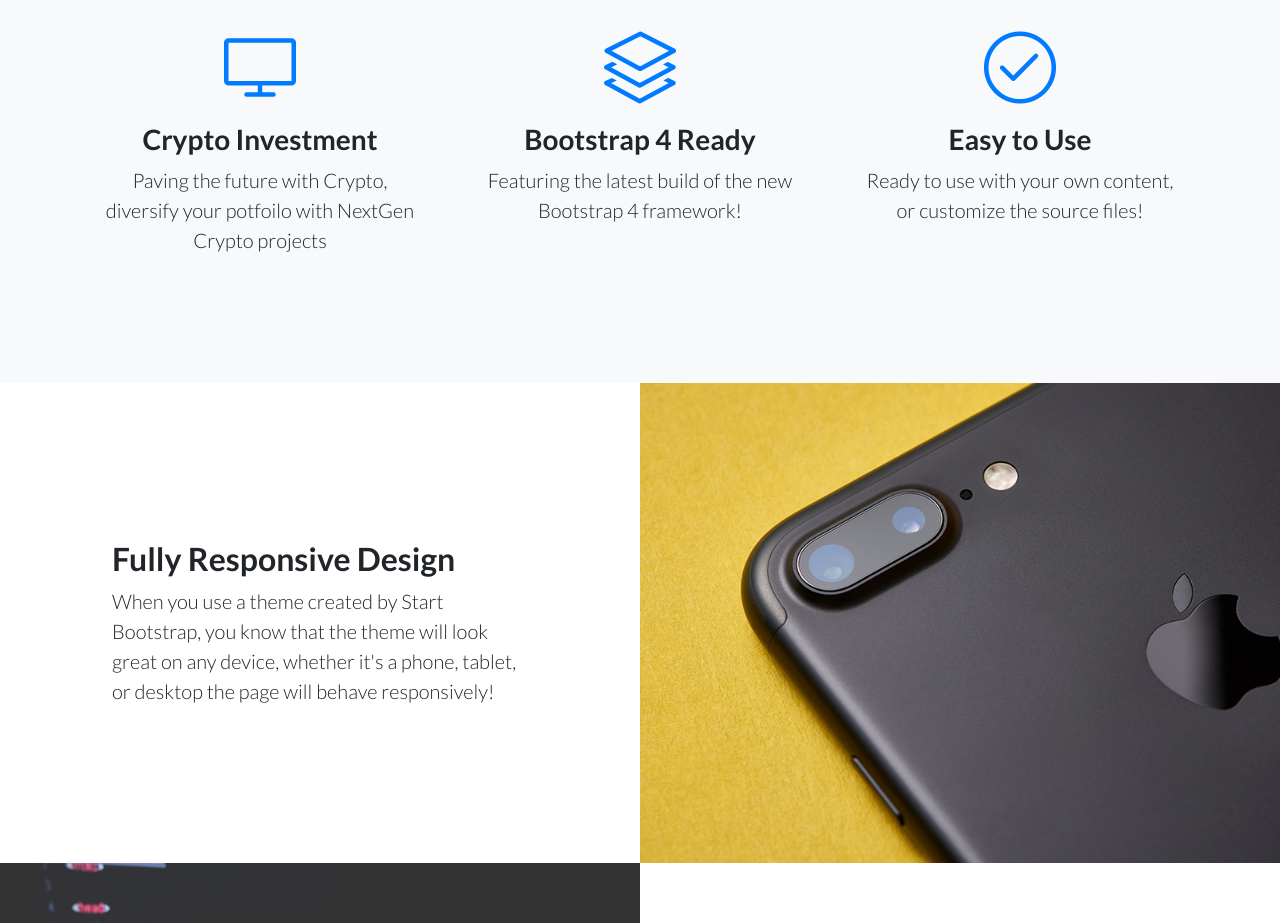
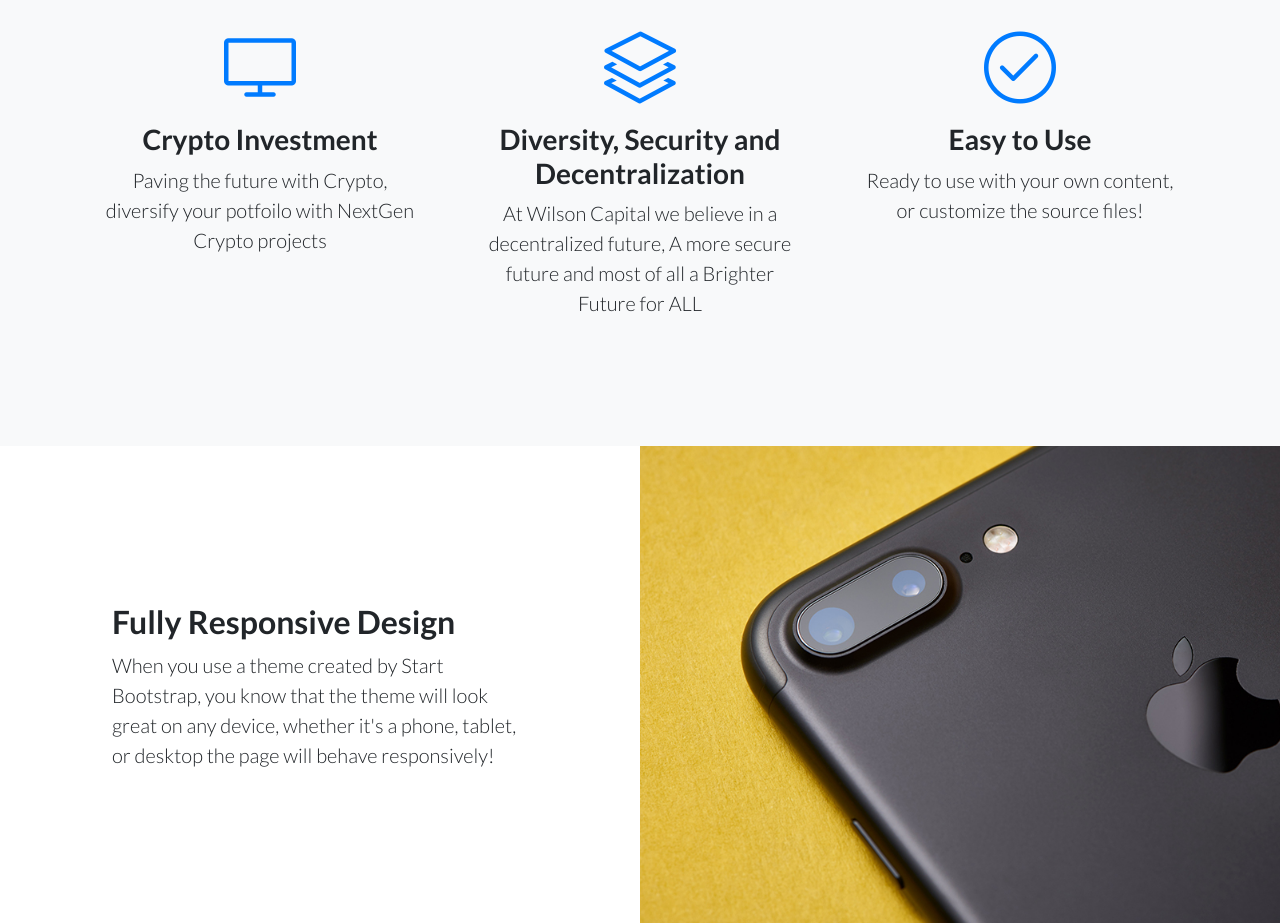
Before and after one commit to Suluiss/template-landing-page, a website: page index.html in a window 1280 px wide. Shown: the part 800-1723 px from the top of the page. Drawn offline with Linux system fonts and the light colour scheme.

Commit message:
Update index.html

```diff
--- a/index.html
+++ b/index.html
@@ -76,8 +76,8 @@
             <div class="features-icons-icon d-flex">
               <i class="icon-layers m-auto text-primary"></i>
             </div>
-            <h3>Bootstrap 4 Ready</h3>
-            <p class="lead mb-0">Featuring the latest build of the new Bootstrap 4 framework!</p>
+            <h3>Diversity, Security and Decentralization</h3>
+            <p class="lead mb-0">At Wilson Capital we believe in a decentralized future, A more secure future and most of all a Brighter Future for ALL </p>
           </div>
         </div>
         <div class="col-lg-4">
```
